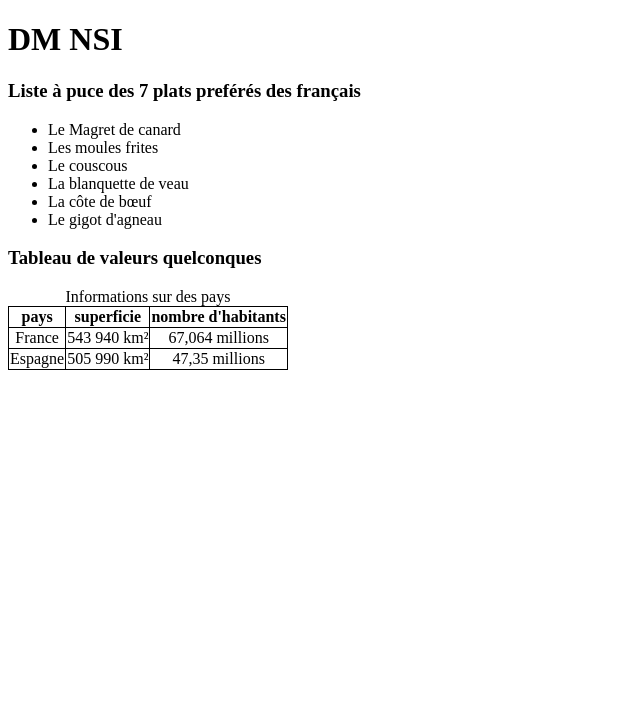
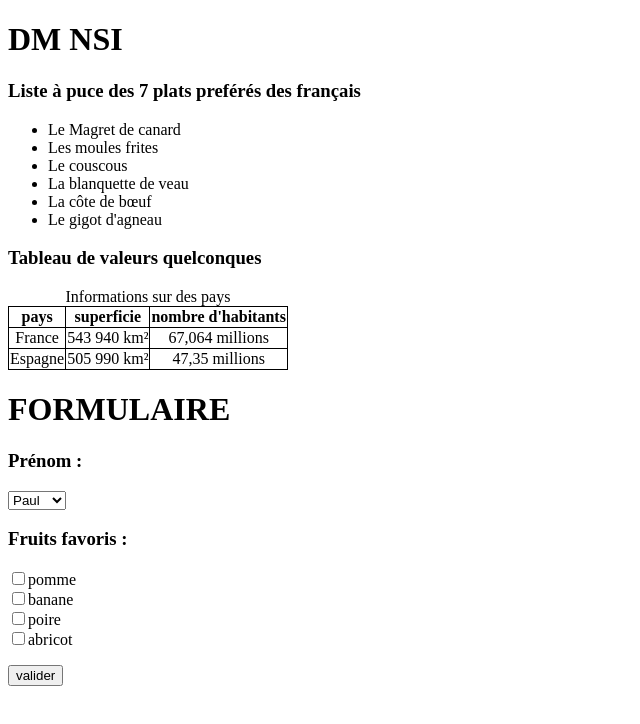
Before and after one commit to arrhuridel/NSIweb, a plain HTML site: page index.html in a window 1280 px wide. Shown: the whole page, without its empty margins (0-640 px from the left). Drawn offline with Linux system fonts and the light colour scheme.

Commit message:
Update index.html

```diff
--- a/index.html
+++ b/index.html
@@ -37,5 +37,22 @@
                 <td>47,35 millions</td>
             </tr>
          </table>
+
+	    <h1>FORMULAIRE</h1>
+    <h3>Prénom :</h3>
+    <select name="prenom">
+      <option value="paul">Paul</option>
+      <option value="pierre">Pierre</option>
+    </select>
+    <p>
+    <form action="recolte_donnees.php" method="post">
+      <h3>Fruits favoris :</h3>
+      <input type="checkbox" name="fruits[]" id="">pomme <br>
+      <input type="checkbox" name="fruits[]" id="">banane <br>
+      <input type="checkbox" name="fruits[]" id="">poire<br>
+      <input type="checkbox" name="fruits[]" id="">abricot <br>
+      </p>
+    </form>
+  <input type="submit" value="valider">
     </body>
 </html>
```
